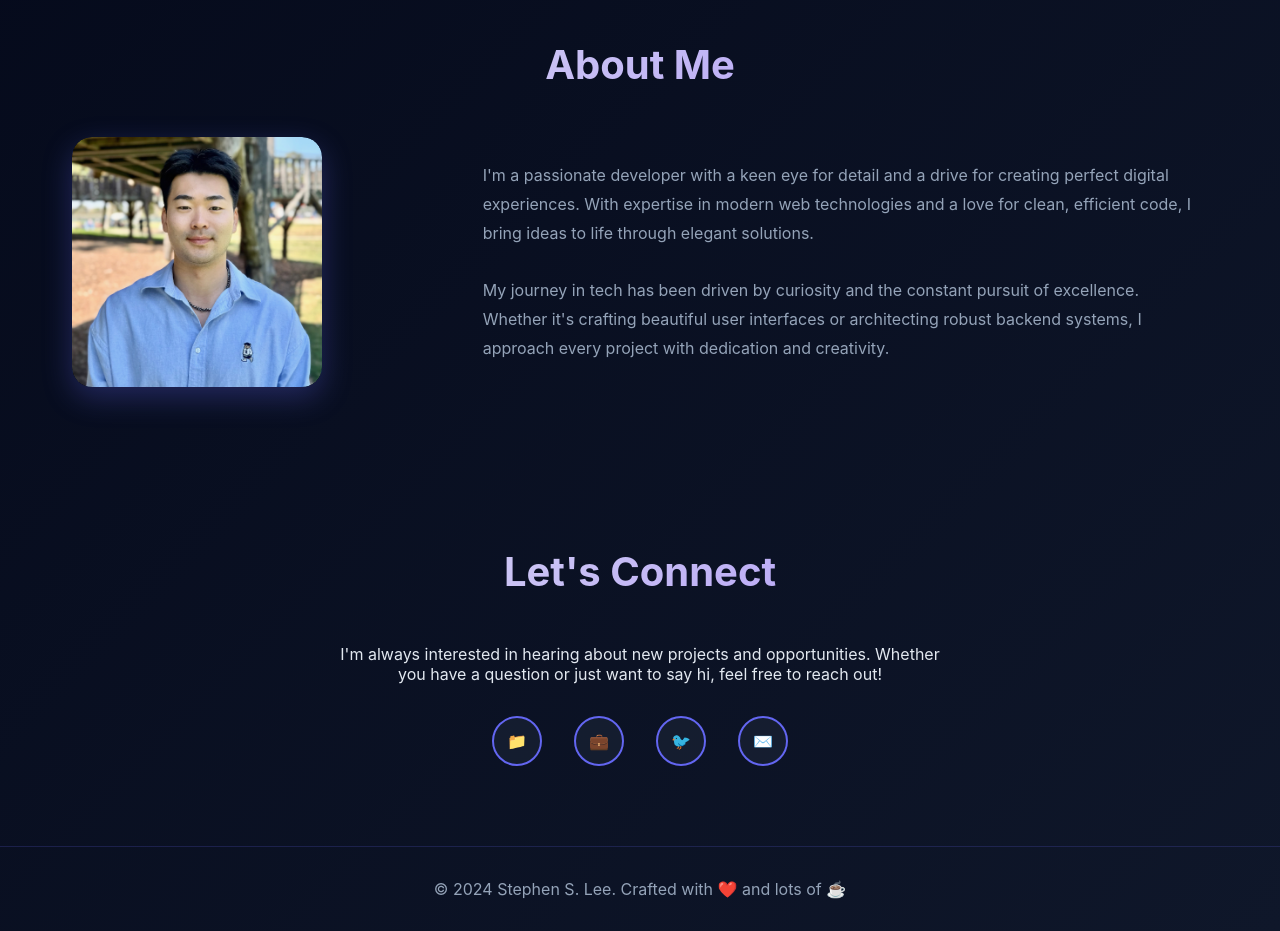
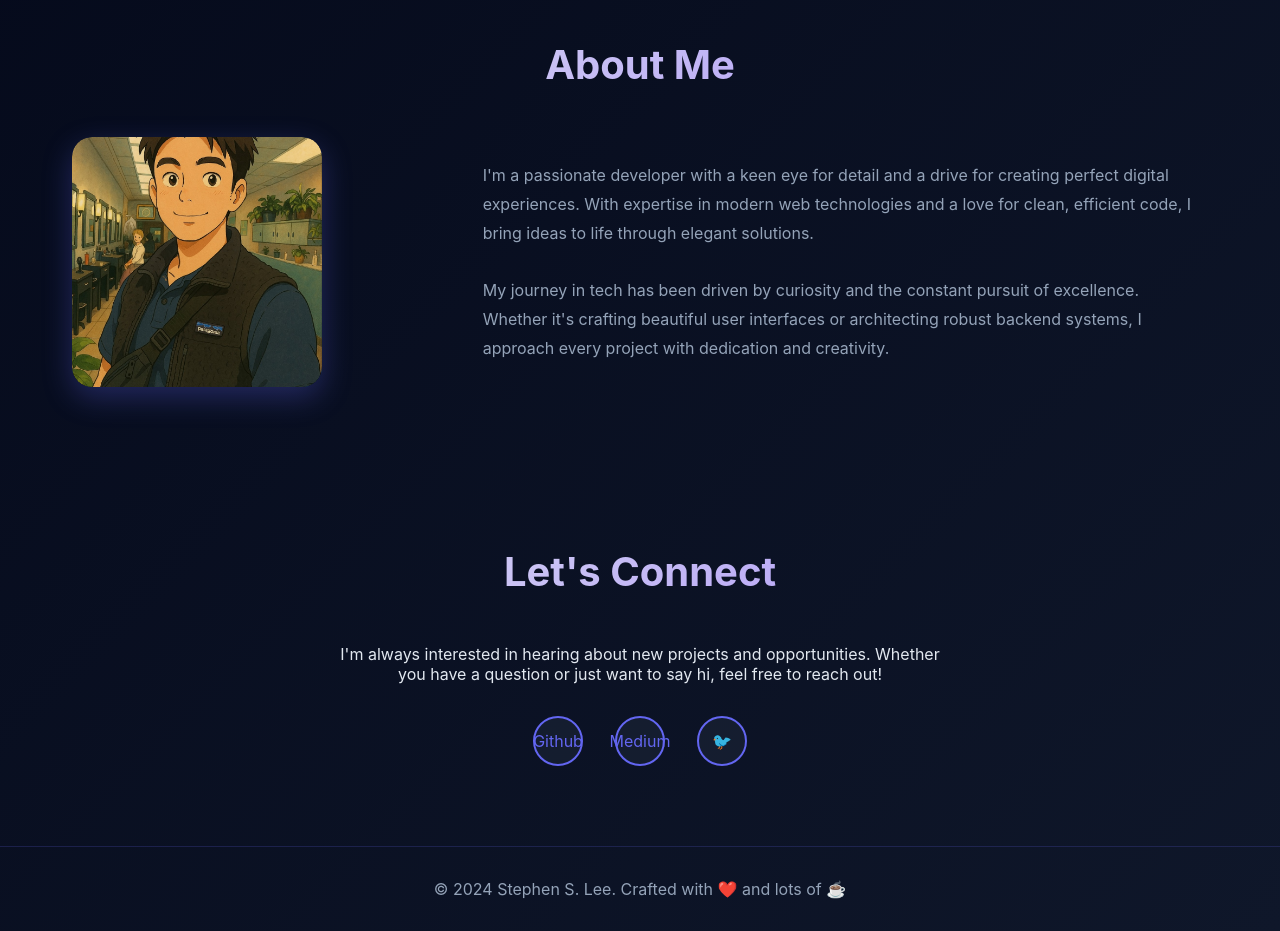
Before and after one commit to Mr-Perfection/Mr-Perfection.github.io, a plain HTML site: page index.html in a window 1280 px wide. Shown: the part 840-1771 px from the top of the page. Drawn offline with Linux system fonts and the light colour scheme.

Commit message:
new update

```diff
--- a/index.html
+++ b/index.html
@@ -477,8 +477,8 @@
     <!-- Hero Section -->
     <section id="home" class="hero">
         <div class="hero-content">
-            <h1>Hello, I'm Steph</h1>
-            <p class="subtitle">Full Stack Developer & UI/UX Enthusiast</p>
+            <h1>Hello, I'm Steph.</h1>
+            <p class="subtitle"> </p>
             <div class="hero-buttons">
                 <a href="#about" class="btn btn-primary">Learn More</a>
                 <a href="#contact" class="btn btn-outline">Get In Touch</a>
@@ -492,7 +492,7 @@
         <div class="about-content">
             <div class="about-image">
                 <div class="profile-img">
-                    <img src="profile-photo.jpeg" alt="Stephen S. Lee">
+                    <img src="profile-photo.jpg" alt="Stephen S. Lee">
                 </div>
             </div>
             <div class="about-text">
@@ -510,16 +510,13 @@
             <p>I'm always interested in hearing about new projects and opportunities. Whether you have a question or just want to say hi, feel free to reach out!</p>
             <div class="social-links">
                 <a href="https://github.com/Mr-Perfection" class="social-link" target="_blank" title="GitHub">
-                    <span>📁</span>
+                    <span>Github</span>
                 </a>
-                <a href="#" class="social-link">
-                    <span>💼</span>
+                <a href="https://medium.com/@stephenslee" class="social-link">
+                    <span>Medium</span>
                 </a>
-                <a href="#" class="social-link">
+                <a href="https://x.com/stephensoolee" class="social-link">
                     <span>🐦</span>
-                </a>
-                <a href="#" class="social-link">
-                    <span>✉️</span>
                 </a>
             </div>
         </div>
```
Also changed, not shown: profile-photo.jpeg (deleted), profile-photo.jpg (added).
